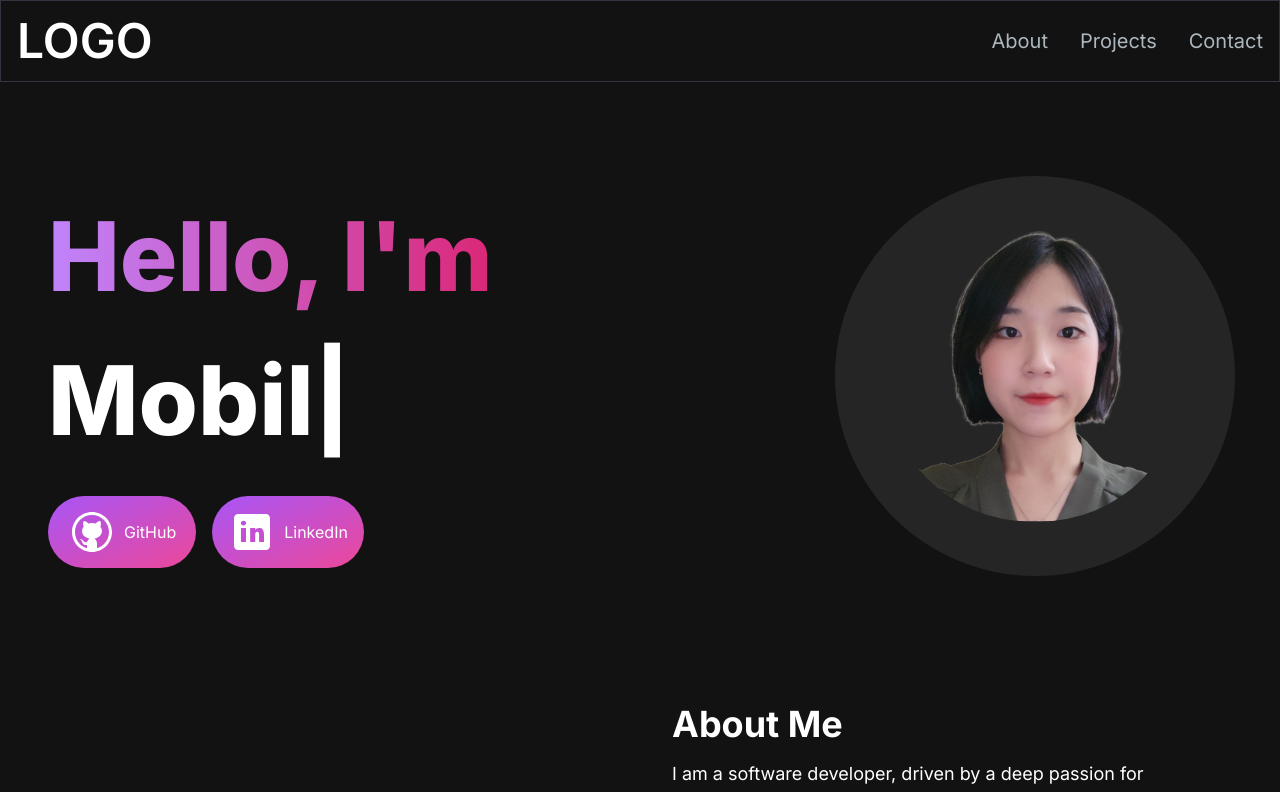
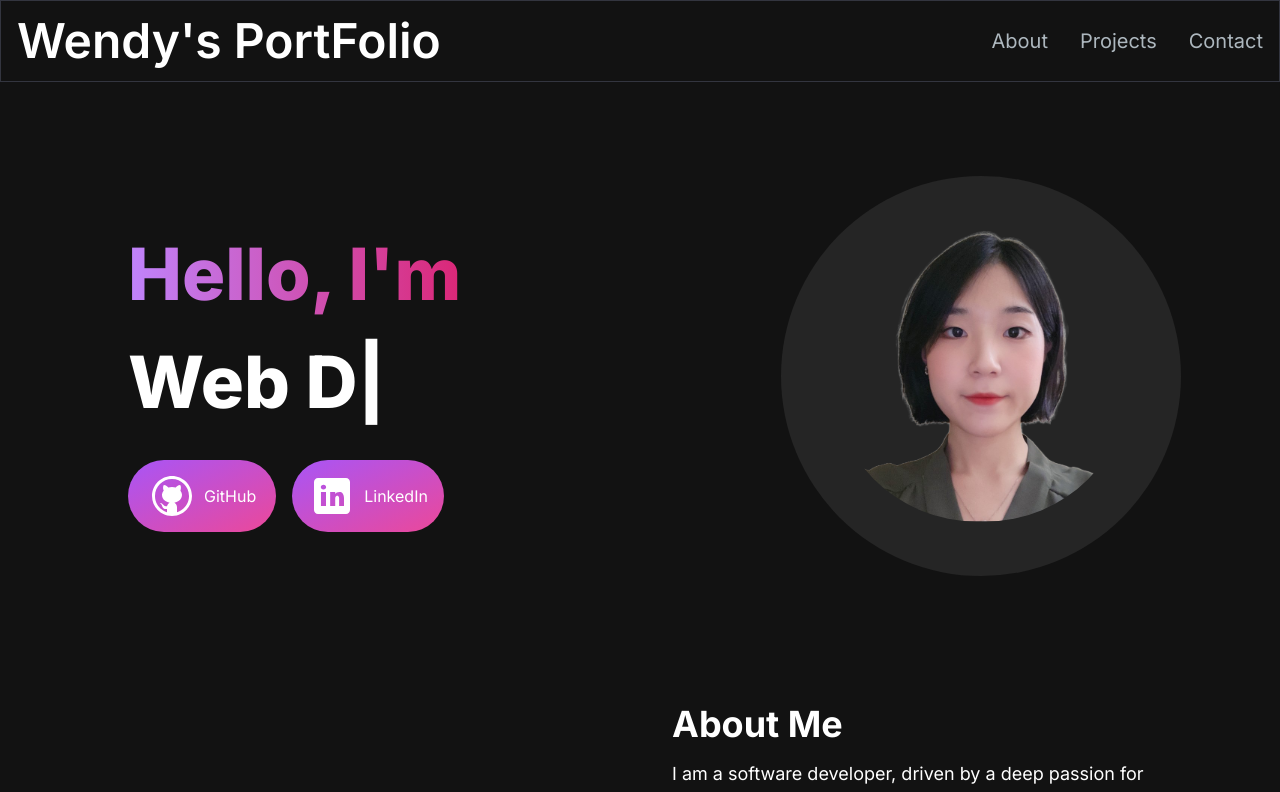
Before and after one commit to MinjiKong/portfolio, a Next.js app: page / in a window 1280 px wide. Shown: the top 792 px of the page. Built offline with nearby package versions, Linux system fonts and the light colour scheme.

Commit message:
final touch done

```diff
--- a/src/app/components/AboutSection.jsx
+++ b/src/app/components/AboutSection.jsx
@@ -60,7 +60,7 @@ const AboutSection = () => {
   return (
     <section className="text-white" id="about">
       <div className="md:grid md:grid-cols-2 gap-8 items-center py-8 px-4 xl:gap-16 sm:py-16 xl:px-16">
-        <Image src="/images/about.jpg" width={500} height={500} />
+        <Image src="/images/about.jpg" width={700} height={700} />
         <div className="mt-4 md:mt-0 text-left flex flex-col h-full">
           <h2 className="text-4xl font-bold text-white mb-4">About Me</h2>
           <p className="text-base lg:text-lg">
--- a/src/app/components/Footer.jsx
+++ b/src/app/components/Footer.jsx
@@ -4,7 +4,7 @@ const Footer = () => {
   return (
     <footer className="footer border z-10 border-t-[#33353F] border-l-transparent border-r-transparent text-white">
       <div className="container p-12 flex justify-between">
-        <span>LOGO</span>
+        <span>Be Happy!</span>
         <p className="text-slate-600">All rights reserved.</p>
       </div>
     </footer>
--- a/src/app/components/HeroSection.jsx
+++ b/src/app/components/HeroSection.jsx
@@ -10,21 +10,21 @@ import Link from "next/link";
 const HeroSection = () => {
   return (
     <section className="lg:py-16">
-      <div className="grid grid-cols-1 sm:grid-cols-12">
+      <div className="grid grid-cols-1 sm:grid-cols-12 lg:px-20">
         <motion.div
           initial={{ opacity: 0, scale: 0.5 }}
           animate={{ opacity: 1, scale: 1 }}
           transition={{ duration: 0.5 }}
           className="col-span-8 place-self-center text-center sm:text-left justify-self-start"
         >
-          <h1 className="text-white mb-4 text-4xl sm:text-5xl lg:text-8xl lg:leading-normal font-extrabold">
+          <h1 className="text-white mb-4 text-4xl sm:text-5xl lg:text-7xl lg:leading-normal font-extrabold">
             <span className="text-transparent bg-clip-text bg-gradient-to-r from-primary-400 to-secondary-600">
               Hello, I&apos;m{" "}
             </span>
             <br></br>
             <TypeAnimation
               sequence={[
-                "Wendy",
+                "Wendy Kong",
                 2200,
                 "Web Developer",
                 2200,
--- a/src/app/components/Navbar.jsx
+++ b/src/app/components/Navbar.jsx
@@ -30,7 +30,7 @@ const Navbar = () => {
           href={"/"}
           className="text-2xl md:text-5xl text-white font-semibold"
         >
-          LOGO
+          Wendy's PortFolio
         </Link>
         <div className="mobile-menu block md:hidden">
           {!navbarOpen ? (
--- a/src/app/components/ProjectsSection.jsx
+++ b/src/app/components/ProjectsSection.jsx
@@ -67,8 +67,8 @@ const projectsData = [
     skill: "Skills: HTML5, CSS, Heroku, JavaScript, MySQL, Node.js, Bcypt",
     gitUrl: "https://github.com/MinjiKong/Butterfly-Effect",
     previewUrl: "/",
-    width: 600,
-    height: 400,
+    width: 550,
+    height: 300,
   },
   {
     id: 6,
```
